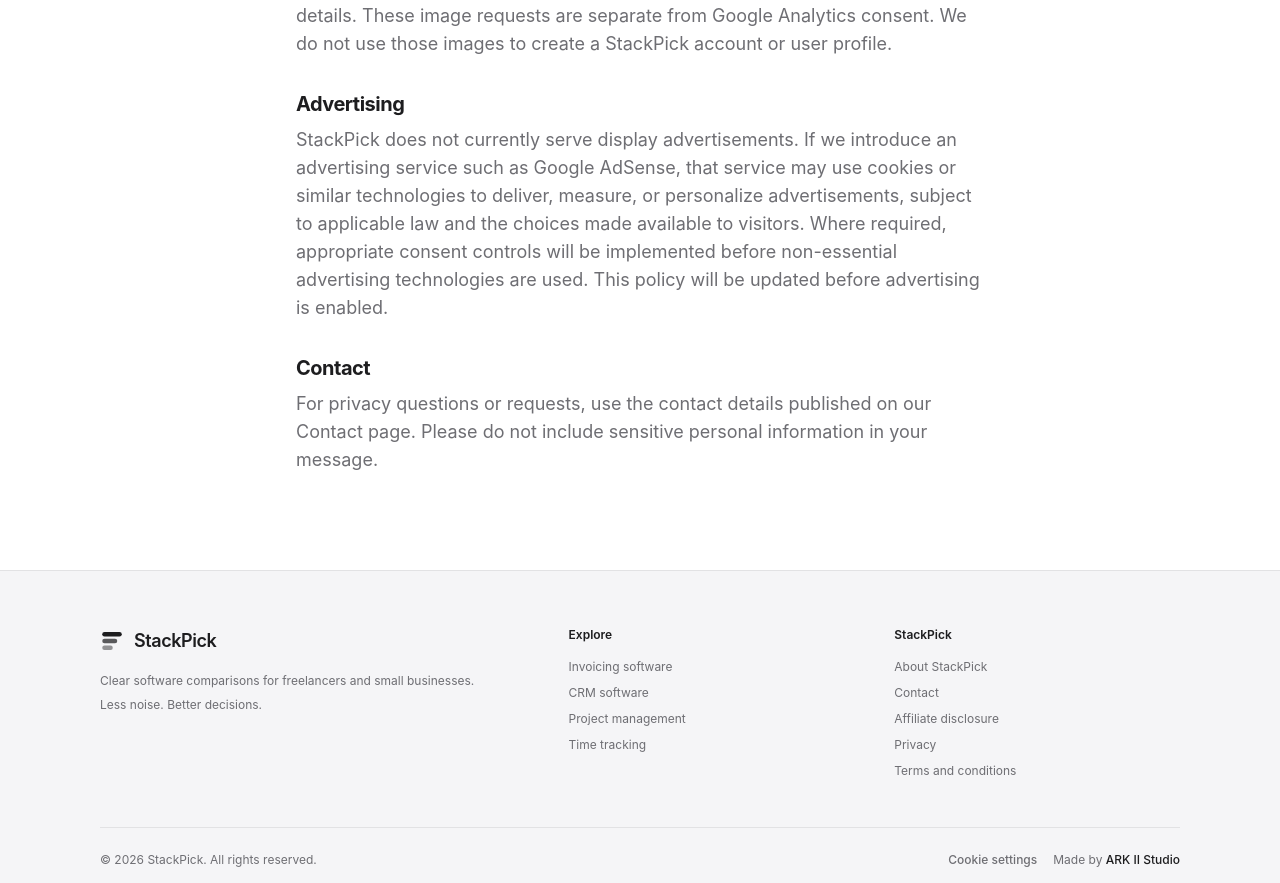
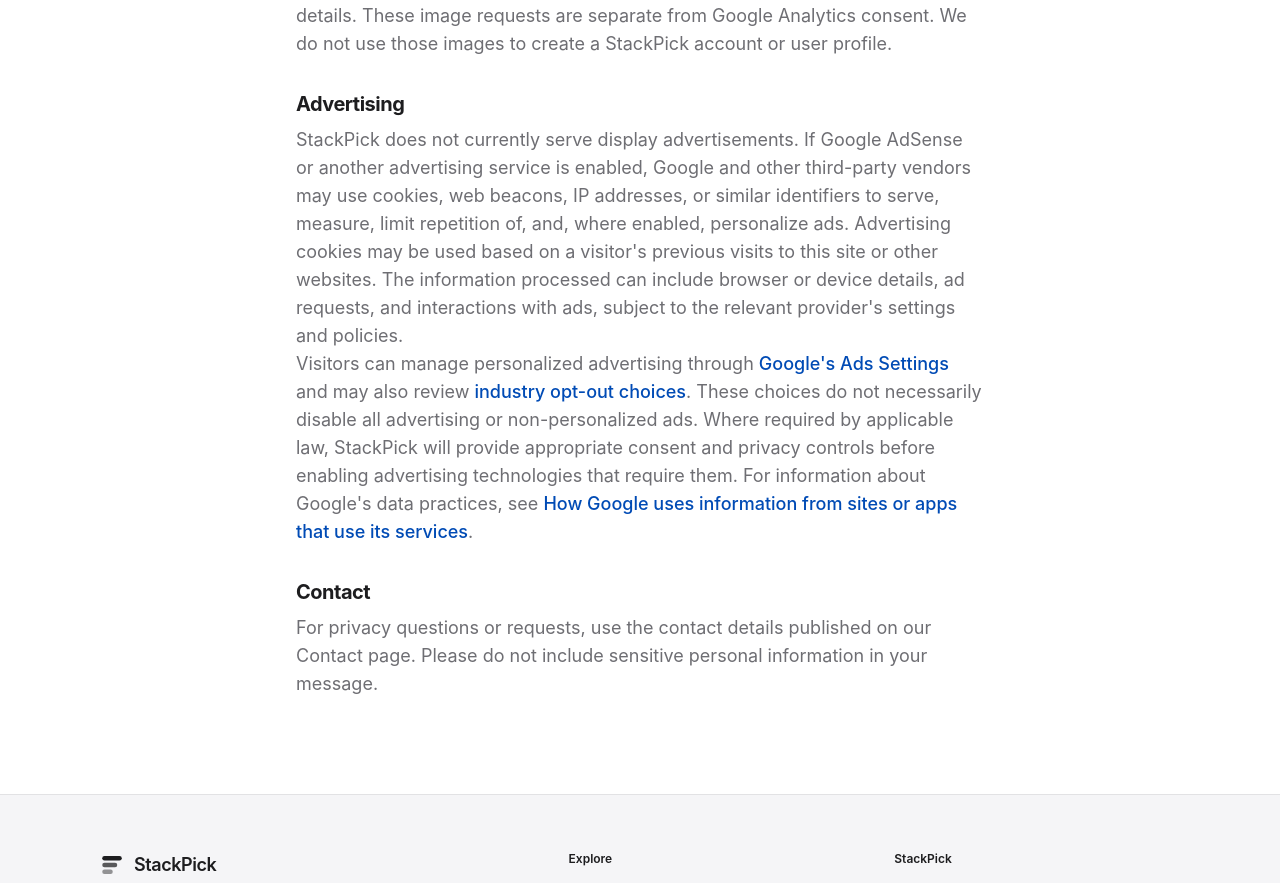
Before and after one commit to LinukaBandara/StackPick, a Next.js app: page /privacy in a window 1280 px wide. Shown: the part 1265-2148 px from the top of the page. Built offline with nearby package versions, Linux system fonts and the light colour scheme; no server answers.

Commit message:
Clarify future advertising privacy disclosures

```diff
--- a/app/privacy/page.tsx
+++ b/app/privacy/page.tsx
@@ -64,12 +64,46 @@ export default function PrivacyPage() {
           <section>
             <h2 className="text-xl font-bold tracking-tight text-[#1d1d1f] mb-2">Advertising</h2>
             <p>
-              StackPick does not currently serve display advertisements. If we introduce an
-              advertising service such as Google AdSense, that service may use cookies or similar
-              technologies to deliver, measure, or personalize advertisements, subject to applicable
-              law and the choices made available to visitors. Where required, appropriate consent
-              controls will be implemented before non-essential advertising technologies are used.
-              This policy will be updated before advertising is enabled.
+              StackPick does not currently serve display advertisements. If Google AdSense or another
+              advertising service is enabled, Google and other third-party vendors may use cookies,
+              web beacons, IP addresses, or similar identifiers to serve, measure, limit repetition
+              of, and, where enabled, personalize ads. Advertising cookies may be used based on a
+              visitor's previous visits to this site or other websites. The information processed
+              can include browser or device details, ad requests, and interactions with ads, subject
+              to the relevant provider's settings and policies.
+            </p>
+            <p>
+              Visitors can manage personalized advertising through{" "}
+              <a
+                href="https://adssettings.google.com/"
+                className="text-[#004bb5] font-medium hover:underline"
+                rel="noopener noreferrer"
+                target="_blank"
+              >
+                Google's Ads Settings
+              </a>
+              {" "}and may also review{" "}
+              <a
+                href="https://www.aboutads.info/choices/"
+                className="text-[#004bb5] font-medium hover:underline"
+                rel="noopener noreferrer"
+                target="_blank"
+              >
+                industry opt-out choices
+              </a>
+              . These choices do not necessarily disable all advertising or non-personalized ads.
+              Where required by applicable law, StackPick will provide appropriate consent and
+              privacy controls before enabling advertising technologies that require them. For
+              information about Google's data practices, see{" "}
+              <a
+                href="https://policies.google.com/technologies/partner-sites"
+                className="text-[#004bb5] font-medium hover:underline"
+                rel="noopener noreferrer"
+                target="_blank"
+              >
+                How Google uses information from sites or apps that use its services
+              </a>
+              .
             </p>
           </section>
           <section>
```
